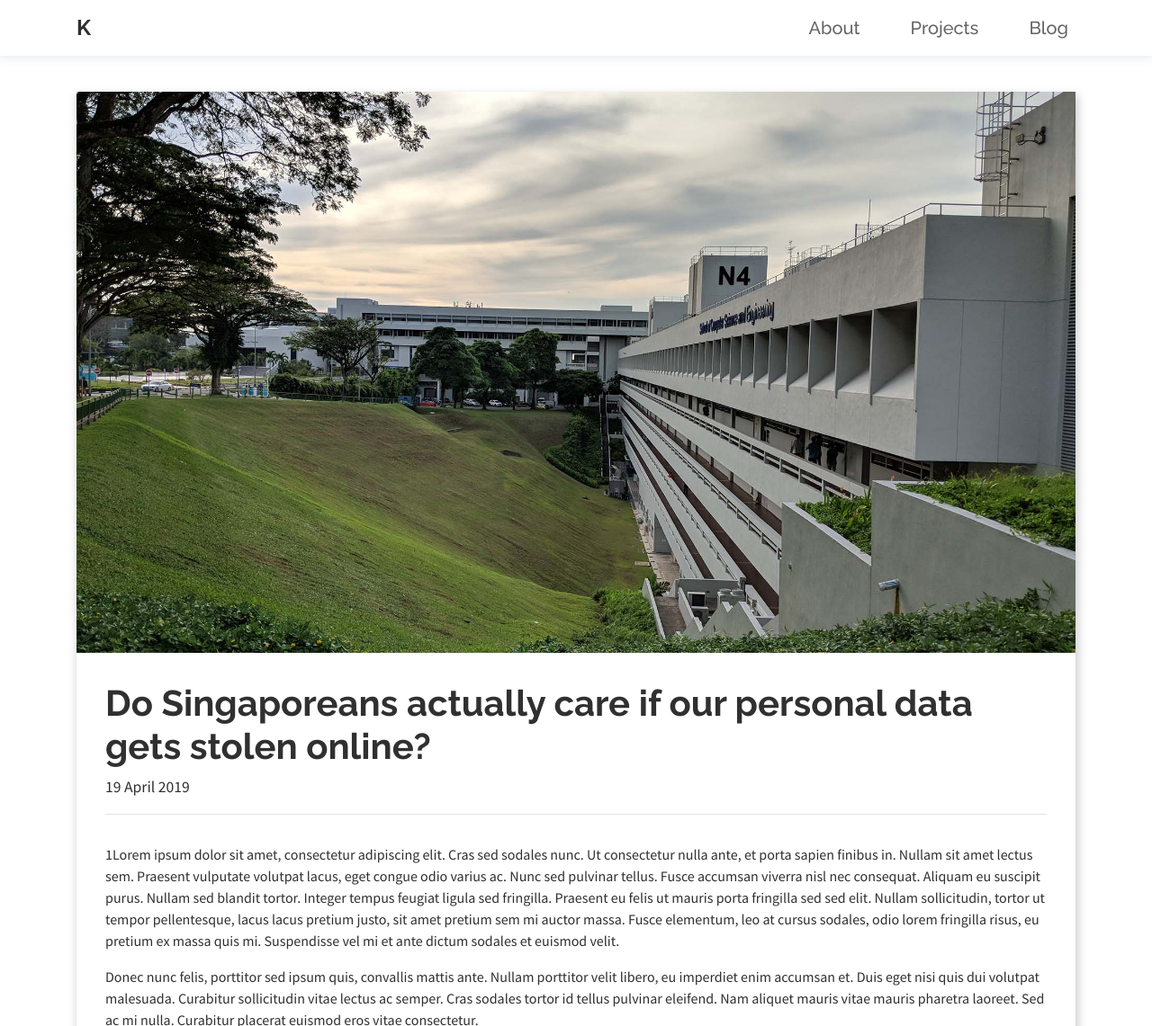
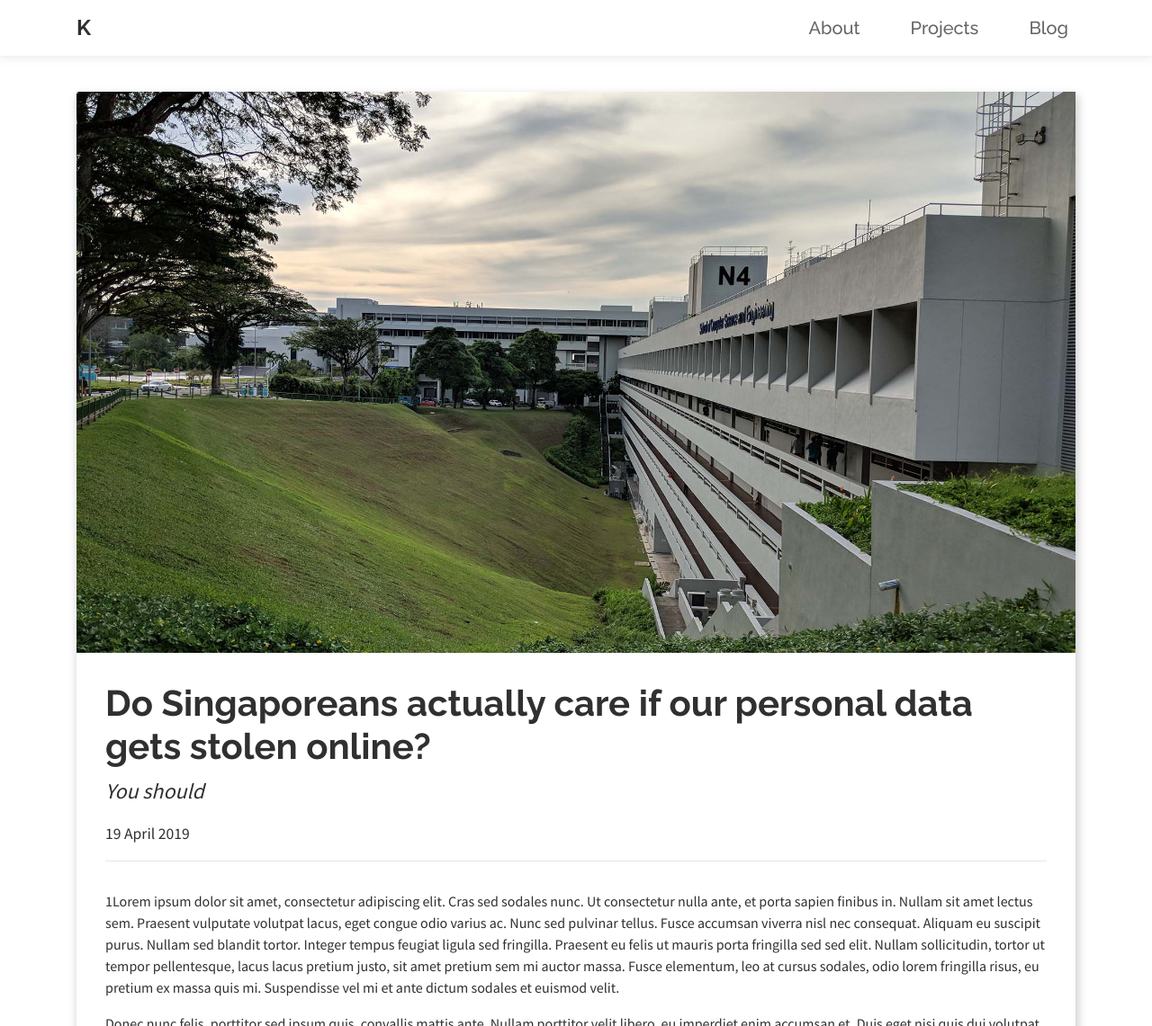
Before and after one commit to HJunyuan/kyle.hu, a Gatsby site: page /blog/first-post in a window 1280 px wide. Shown: the top 1141 px of the page at 90% size. Built offline with nearby package versions, Linux system fonts and the light colour scheme; Gatsby itself is replaced by a stand-in of ours.

Commit message:
Added subtitles for posts

```diff
--- a/content/blogs/first-post/index.md
+++ b/content/blogs/first-post/index.md
@@ -3,6 +3,7 @@ path: "/blog/first-post"
 date: "2019-04-19"
 coverImg: "./first-post.jpg"
 title: "Do Singaporeans actually care if our personal data gets stolen online?"
+subtitle: "You should"
 excerpt: "Lorem ipsum dolor sit amet, consectetur adipiscing elit. Cras sed sodales nunc. Ut consectetur nulla ante. Nullam sed blandit tortor. Integer tempus feugiat ligula sed fringilla. Praesent eu felis ut mauris porta fringilla sed sed elit."
 published: true
 category: ["blog"]
--- a/src/templates/postTemplate.js
+++ b/src/templates/postTemplate.js
@@ -19,8 +19,9 @@ export default function PostTemplate({
 					<Img fluid={frontmatter.coverImg.childImageSharp.fluid} alt={frontmatter.title} />
 				</div>
 				<div className={Styles.content}>
-					<h1>{frontmatter.title}</h1>
-					<span className={Styles.date}>{frontmatter.date}</span>
+					<h1 className={Styles.title}>{frontmatter.title}</h1>
+					<p className={Styles.subtitle}>{frontmatter.subtitle}</p>
+					<div className={Styles.date}>{frontmatter.date}</div>
 					<hr></hr>
 					<div className={Styles.innerContent} dangerouslySetInnerHTML={{ __html: html }} />
 				</div>
@@ -37,6 +38,7 @@ export const query = graphql`
 				date(formatString: "DD MMMM YYYY")
 				path
 				title
+				subtitle
 				coverImg {
 					childImageSharp {
 						fluid(maxWidth: 1200) {
```
